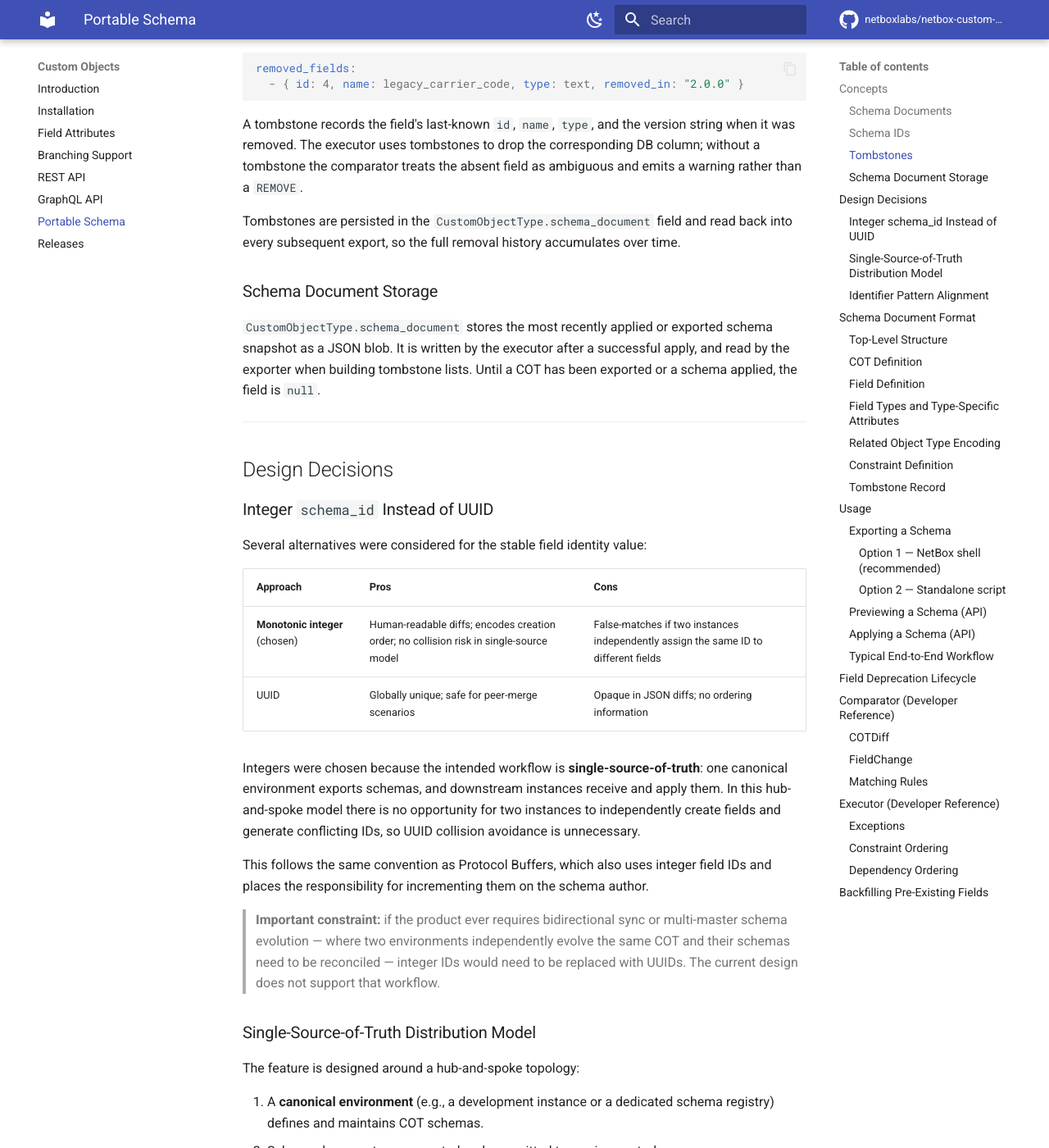
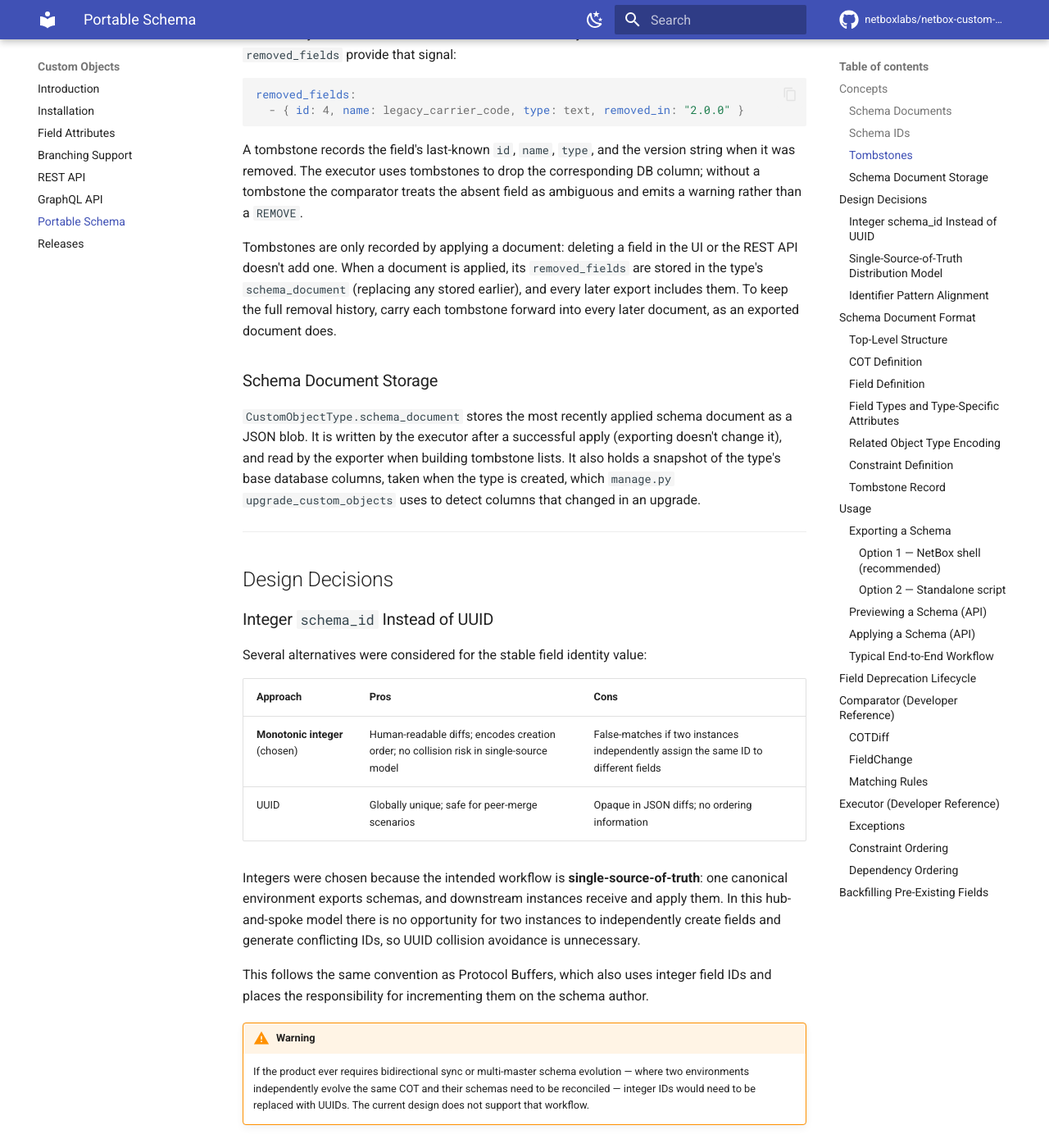
Before and after one commit to netboxlabs/netbox-custom-objects, an MkDocs documentation site: the page built from docs/portable-schema.md, in a window 1280 px wide and 1400 px high, scrolled down 1375 px. Shown: the whole window at 82% size. Built offline with MkDocs 1.6.1 and Material for MkDocs 9.7.7, drawn with Linux system fonts in a browser that asks for light colours; comment, search, counter and statistics services are not loaded; some of the changed text lies outside the part shown.

Commit message:
Correct the portable schema docs
Exporting never writes schema_document, which also holds the base-column
snapshot from creation; tombstones are only recorded by applying a
document. A type's fields key is optional, and applying a document can
change a polymorphic field's allowed types. List every 400 error code and
the schema_errors response, add UnsupportedTypeChangeError, name the
attributes the format leaves out, describe deprecation as informational,
and show v2 token authentication.

Co-Authored-By: Claude Opus 5.5 <noreply@anthropic.com>

````diff
--- a/docs/portable-schema.md
+++ b/docs/portable-schema.md
@@ -63,15 +64,19 @@ it was removed. The executor uses tombstones to drop the corresponding DB column
 tombstone the comparator treats the absent field as ambiguous and emits a warning rather than
 a `REMOVE`.
 
-Tombstones are persisted in the `CustomObjectType.schema_document` field and read back into
-every subsequent export, so the full removal history accumulates over time.
+Tombstones are only recorded by applying a document: deleting a field in the UI or the REST
+API doesn't add one. When a document is applied, its `removed_fields` are stored in the
+type's `schema_document` (replacing any stored earlier), and every later export includes
+them. To keep the full removal history, carry each tombstone forward into every later
+document, as an exported document does.
 
 ### Schema Document Storage
 
-`CustomObjectType.schema_document` stores the most recently applied or exported schema
-snapshot as a JSON blob. It is written by the executor after a successful apply, and read
-by the exporter when building tombstone lists. Until a COT has been exported or a schema
-applied, the field is `null`.
+`CustomObjectType.schema_document` stores the most recently applied schema document as a
+JSON blob. It is written by the executor after a successful apply (exporting doesn't change
+it), and read by the exporter when building tombstone lists. It also holds a snapshot of the
+type's base database columns, taken when the type is created, which
+`manage.py upgrade_custom_objects` uses to detect columns that changed in an upgrade.
 
 ---
 
@@ -94,10 +99,11 @@ conflicting IDs, so UUID collision avoidance is unnecessary.
 This follows the same convention as Protocol Buffers, which also uses integer field IDs and
 places the responsibility for incrementing them on the schema author.
 
-> **Important constraint:** if the product ever requires bidirectional sync or multi-master
-> schema evolution — where two environments independently evolve the same COT and their schemas
-> need to be reconciled — integer IDs would need to be replaced with UUIDs. The current design
-> does not support that workflow.
+!!! warning
+    If the product ever requires bidirectional sync or multi-master
+    schema evolution — where two environments independently evolve the same COT and their schemas
+    need to be reconciled — integer IDs would need to be replaced with UUIDs. The current design
+    does not support that workflow.
 
 ### Single-Source-of-Truth Distribution Model
 
@@ -158,13 +164,15 @@ YAML or JSON, and is used by the API endpoints before any DB access.
 | `version` | no | [PEP 440](https://peps.python.org/pep-0440/) version string for the schema (e.g. `"2.1.0"`). |
 | `description` | no | Short description (max 200 characters). |
 | `group_name` | no | Navigation menu grouping. |
-| `fields` | yes | Array of active field definitions. |
+| `fields` | no | Array of active field definitions. Omitted when the type has no fields. |
 | `removed_fields` | no | Array of tombstone records for previously removed fields. |
 | `constraints` | no | Array of [constraint definitions](#constraint-definition). |
 | `removed_constraints` | no | Names of constraints to remove. |
 
 !!! note
     The `comments` attribute on Custom Object Types and Custom Object Type Fields is intentionally **excluded** from the schema document format. It is editorial annotation rather than structural schema, and including it would create noise in diffs and across-installation sharing.
+
+    Tags, a type's `display_expression` and `config_context_enabled`, and a field's `context` flag aren't part of the format either, so applying a document doesn't set them.
 
 ### Field Definition
 
@@ -188,7 +196,7 @@ All fields share these base attributes:
 | `ui_visible` | no | `"always"`, `"if-set"`, or `"hidden"`. Default: `"always"`. |
 | `ui_editable` | no | `"yes"`, `"no"`, or `"hidden"`. Default: `"yes"`. |
 | `is_cloneable` | no | Whether the field is copied when cloning objects. Default: `false`. |
-| `deprecated` | no | Marks the field as deprecated. Default: `false`. |
+| `deprecated` | no | Marks the field as deprecated (informational only; see [Field Deprecation Lifecycle](#field-deprecation-lifecycle)). Default: `false`. |
 | `deprecated_since` | no | [PEP 440](https://peps.python.org/pep-0440/) version string when the field was deprecated (e.g. `"2.0.0"`). |
 | `scheduled_removal` | no | [PEP 440](https://peps.python.org/pep-0440/) version string when the field is planned for removal (e.g. `"3.0.0"`). |
 
@@ -212,7 +220,7 @@ An `array` field's `array_element_type` and `array_tuple_size`, and a field's ty
 
 `related_name` names the reverse relation on the related object type, e.g. `related_name: widgets` lets a `device` object field be followed back as `device.widgets`. It's optional: with the default `""`, a non-polymorphic object field gets a generated name, and multi-object and polymorphic fields get no reverse relation. When a document omits it, an existing field keeps its name (documents exported before `related_name` was added don't include it); `""` clears it. It uses lowercase letters, digits and single underscores (max 100 characters), and must be unique among the fields pointing at each object type. Changing it renames the reverse relation.
 
-`is_polymorphic` defaults to `false`. When `true`, the field uses a generic foreign key and accepts references to any of the types listed in `related_object_types`. The `is_polymorphic` flag and the set of allowed types cannot be changed after the field is created.
+`is_polymorphic` defaults to `false`. When `true`, the field uses a generic foreign key and accepts references to any of the types listed in `related_object_types`. The `is_polymorphic` flag can't be changed after the field is created. Applying a document can change the set of allowed types, which the UI and REST API don't allow.
 
 ### Related Object Type Encoding
 
@@ -464,12 +472,29 @@ Response `409 Conflict`:
 
 ```yaml
 error: destructive_changes
-detail: "Schema contains destructive field removals for COT(s): circuit."
+detail: "Schema contains destructive field removals for COT(s): circuit. Pass allow_destructive=True to apply them."
 destructive_slugs: [circuit]
 ```
 
-Response `400 Bad Request` (invalid schema, unresolvable reference, circular COT dependency, or a
-type change to or from `coordinates` or `url`, which isn't supported):
+Response `400 Bad Request`, for a document that doesn't match the schema format (at most ten
+errors are listed):
+
+```yaml
+schema_errors:
+  - path: [types, 0, fields, 1, type]
+    message: "..."
+```
+
+Other `400 Bad Request` responses give an `error` code and a `detail` message:
+
+| `error` | Cause |
+|---------|-------|
+| `unresolvable_reference` | A choice set, object type or field type in the document doesn't exist. |
+| `circular_dependency` | New Custom Object Types reference each other in a cycle. |
+| `invalid_constraint` | A constraint is invalid, e.g. existing objects already violate it. |
+| `unsupported_field_change` | The document changes an `array` field's element type or tuple size, or a field's type to or from `array`. |
+| `unsupported_type_change` | The document changes a field's type to or from `coordinates` or `url`. |
+| `invalid_related_name` | A field's `related_name` is already used for its object type, or clashes with an attribute of a polymorphic field's target model. |
 
 ```yaml
 error: unresolvable_reference
@@ -503,9 +528,13 @@ deprecated_since: "2.1.0"
 scheduled_removal: "3.0.0"
 ```
 
-- `deprecated: true` marks the field as read-only in the UI; no new values can be entered.
-- `deprecated_since` is an informational version string (no format enforced).
+- `deprecated: true` marks the field as deprecated. It's informational only: the field keeps
+  working, and values can still be entered and changed. NetBox doesn't act on it.
+- `deprecated_since` records the version in which the field was deprecated.
 - `scheduled_removal` signals to consumers when the field will be tombstoned.
+
+These attributes can be set by applying a document or through the REST API, but not in the
+web UI.
 
 Deprecation is non-destructive. The field remains in `fields` (not `removed_fields`) until it
 is actually deleted, at which point a tombstone entry should be added.
@@ -585,6 +614,7 @@ full rollback.
 | `UnknownObjectTypeError` | A `related_object_type` string cannot be resolved |
 | `UnknownFieldTypeError` | A `type` value is not one of the supported field type strings |
 | `UnsupportedFieldChangeError` | A document changes an `array` field's element type or tuple size, or a field's type to or from `array` |
+| `UnsupportedTypeChangeError` | A document changes a field's type to or from `coordinates` or `url` |
 | `InvalidConstraintError` | A constraint fails validation, e.g. existing objects already violate it |
 | `InvalidRelatedNameError` | A field's `related_name` is already used for its object type, or clashes with an attribute of a polymorphic field's target model |
 
````
Also changed, not shown: other parts of docs/portable-schema.md (+9 -8 lines).
